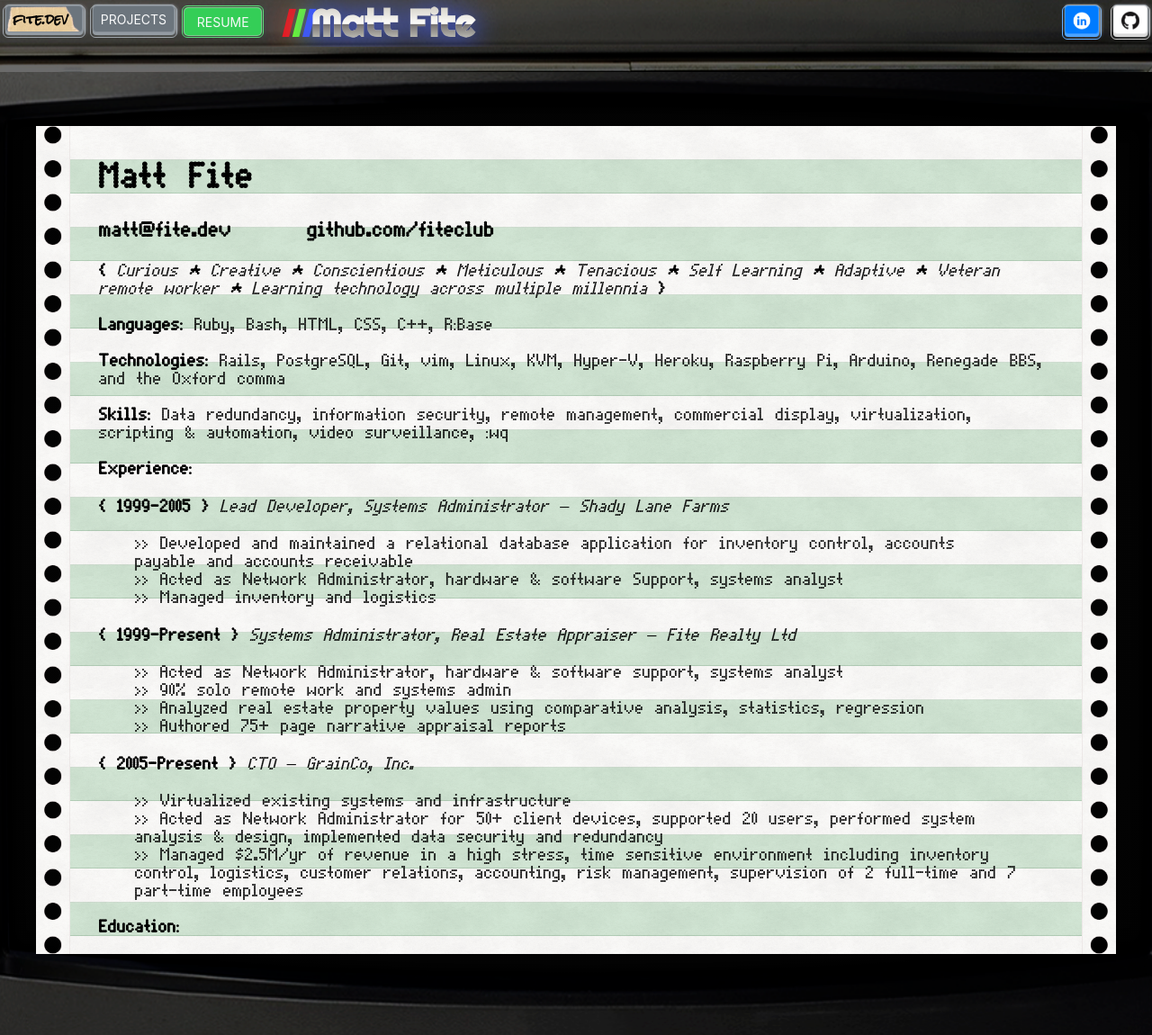
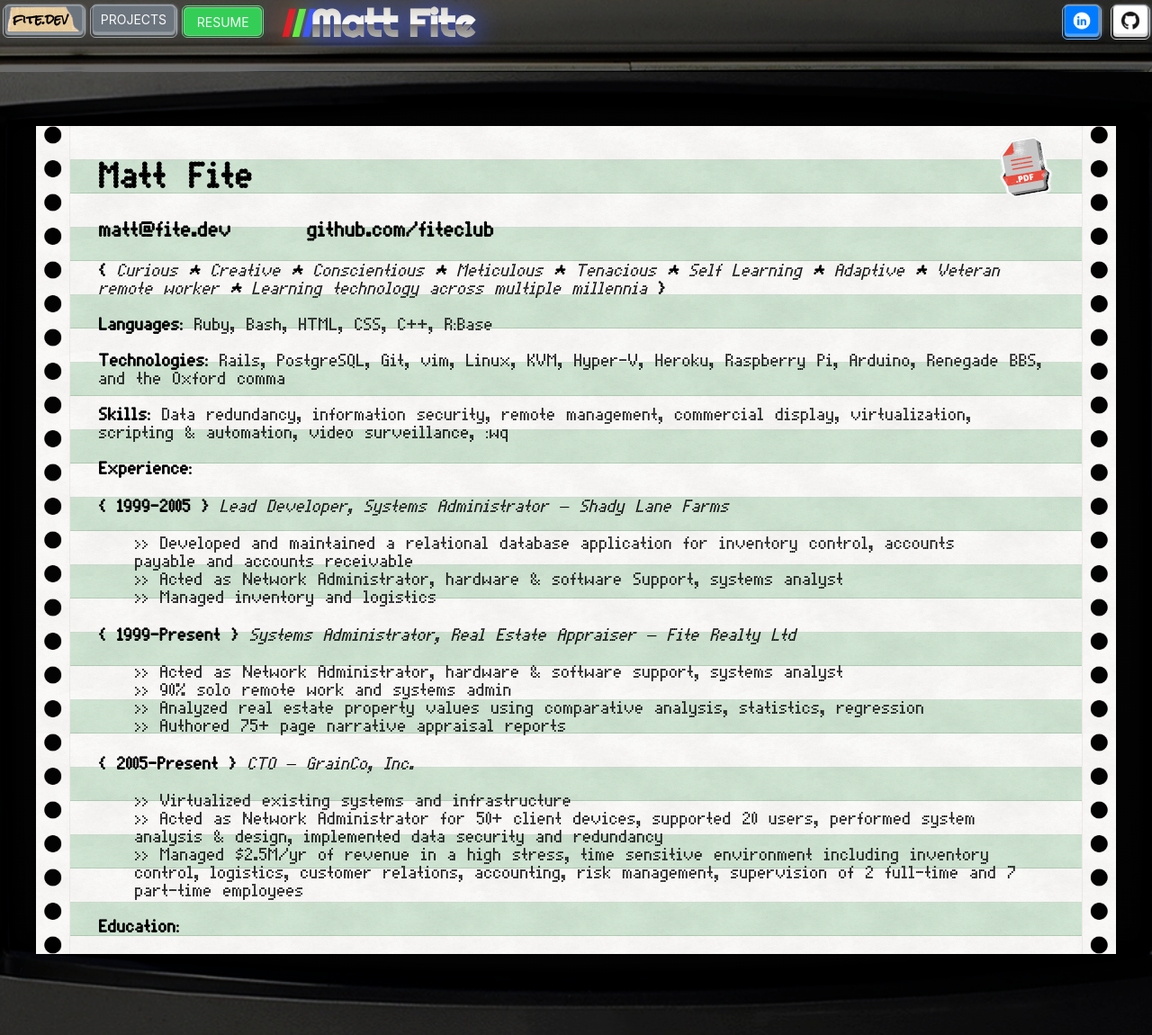
Before and after one commit to fiteclub/fiteclub.github.io, a Jekyll site: the page built from resume.md, in a window 1280 px wide. Shown: the whole page at 90% size. Built offline with Jekyll 4.4.1, drawn with Linux system fonts in a browser that asks for light colours.

Commit message:
Add pdf link to resume

```diff
--- a/_layouts/dotmatrix.html
+++ b/_layouts/dotmatrix.html
@@ -8,7 +8,7 @@
       <div id ="monitor">
         <div id="bezel">
           <div id="dotmatrix">
-              {{ content }}
+            {{ content }}
           </div>
         </div>
       </div>
--- a/_sass/main.scss
+++ b/_sass/main.scss
@@ -180,7 +180,6 @@ ul.topnav li a {
 }
 
 .logobutton .github {
-
 }
 
 .buttontape {
@@ -333,6 +332,31 @@ strong.dotmatrix {
   font-style: normal;
 }
 
+a.dotmatrix {
+  text-decoration: none;
+  color:black;
+  background-color: transparent;
+  padding: 0;
+}
+
+.pdf {
+  color:#fff;
+  float:right;
+  position: relative;
+  text-decoration: none;
+}
+
+.pdf img {
+  position: absolute;
+  top: 0px;
+  right: 0px;
+}
+
+.pdf a {
+  text-decoration: none;
+  padding: 0;
+}
+
 #footer {
   position: absolute;
 }
--- a/resume.md
+++ b/resume.md
@@ -2,8 +2,11 @@
 title: Resume
 display_type: dotmatrix
 ---
+<div class="pdf">
+  <a href="../assets/pdf/matt_fite.pdf" target="_blank"><img src="../assets/img/pdf-sticker-60x72.png" alt="view pdf"></a>
+</div>
 # Matt Fite
-### matt@fite.dev &nbsp;&nbsp;&nbsp;&nbsp; github.com/fiteclub
+### matt@fite.dev &nbsp;&nbsp;&nbsp;&nbsp; <a href="https://github.com/fiteclub" class="dotmatrix">github.com/fiteclub</a>
 
 **{** *Curious <strong>*</strong> Creative <strong>*</strong> Conscientious <strong>*</strong> Meticulous <strong>*</strong> Tenacious <strong>*</strong> Self Learning <strong>*</strong> Adaptive <strong>*</strong> Veteran remote worker <strong>*</strong> Learning technology across multiple millennia* **}**
 
```
Also changed, not shown: Gemfile.lock, assets/img/pdf-sticker-60x72.png (added), 1 other file.
